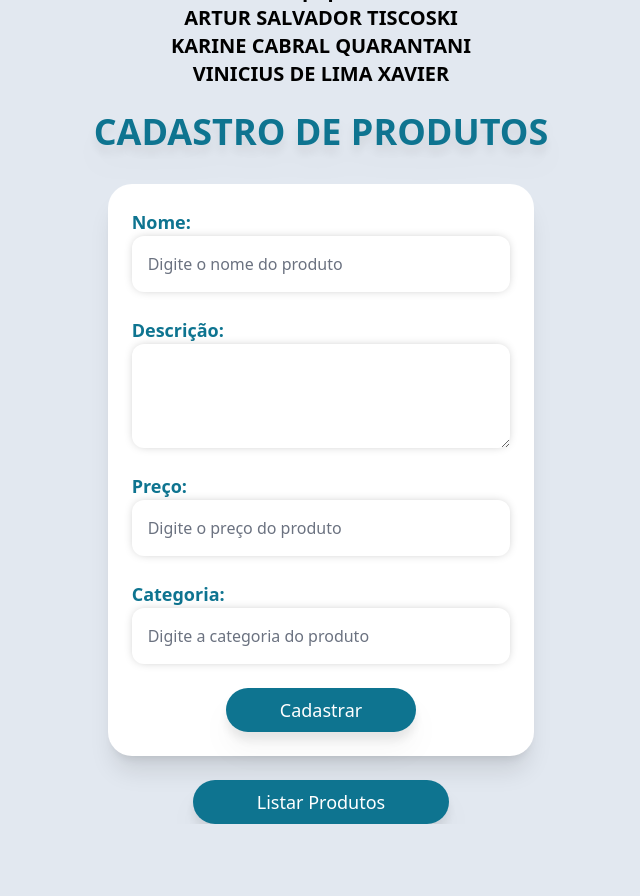
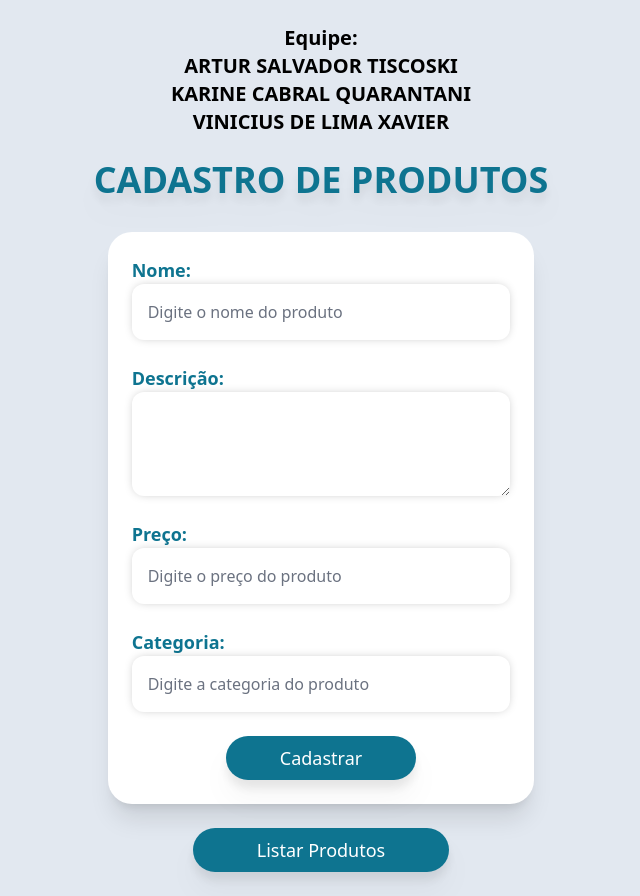
Before and after one commit to ViniciusDLx/atividade-PHP-sw, a PHP site: page / in a window 1280 px wide. Shown: the whole page, without its empty margins (319-959 px from the left). Before the commit the page ends 824 px from the top, so only its background shows below. Run offline with PHP 8.4, Linux system fonts and the light colour scheme; some libraries are stand-ins or nearby versions.

Commit message:
Retirado limites de altura

```diff
--- a/front-end/index.php
+++ b/front-end/index.php
@@ -1,6 +1,6 @@
 <?php include('head.php'); ?>
 
-<body class="h-screen max-h-full overflow-hidden bg-slate-200 ">
+<body class="bg-slate-200 ">
     <div class="h-full text-center flex flex-col justify-center items-center">
         <h1 class="py-6 text-xl font-semibold">Equipe:
             <ul>
```
